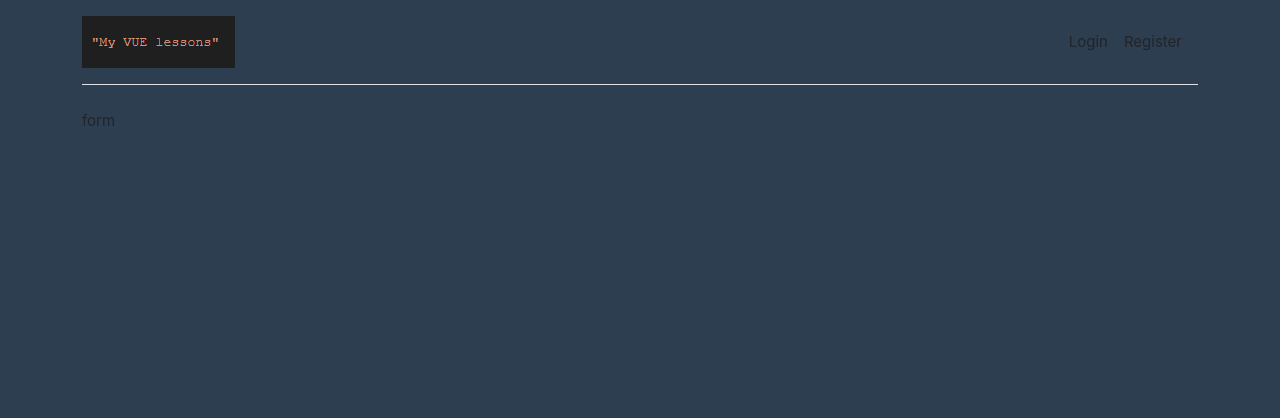
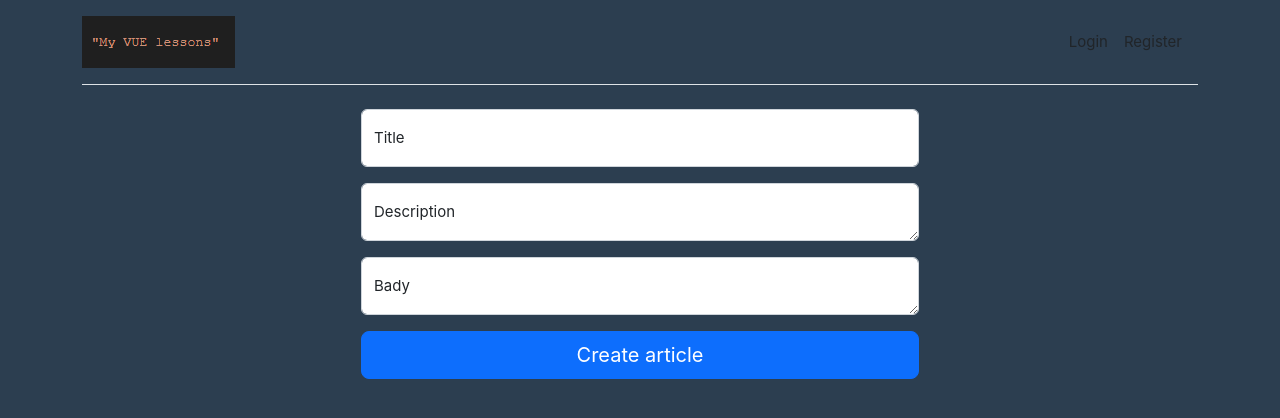
Before and after one commit to Mrkhan14/vuejs-vuex-application, a Vue app: page /create-article in a window 1280 px wide. Shown: the top 418 px of the page. Built offline with nearby package versions, Linux system fonts and the light colour scheme; no server answers.

Commit message:
#52. Create article UI #53. Create article API handler  54#  Delete API handler

```diff
--- a/src/components/ArticlesCard.vue
+++ b/src/components/ArticlesCard.vue
@@ -8,12 +8,15 @@
                 <p class="card-text">{{ articleProps.description.slice(0, 100) }}...</p>
                 <p class="text-muted">{{ new Date(articleProps.createdAt).toLocaleString('uzb') }}</p>
                 <button @click="navigeteHendler" class="btn btn-primary" style="margin-right: 10px;">Show</button>
-                <a href="#" class="btn btn-danger">Delet</a>
+                <button
+                    v-if="articleProps.author.username == user.username"
+                class="btn btn-danger">Delet</button>
             </div>
         </div>
     </div>
 </template>
 <script>
+import { mapState } from 'vuex';
 export default {
     name: 'ArticlesCord',
     props: {
@@ -22,6 +25,11 @@ export default {
             required: true
         }
     },
+    computed: {
+        ...mapState({
+            user: state => state.auth.user,
+        })
+    },
     methods: {
         navigeteHendler(){
             return this.$router.push(`/article/${this.articleProps.slug}`)
--- /dev/null
+++ b/src/modules/control.js
@@ -0,0 +1,34 @@
+import ArticleService from '../service/articles'
+
+const state = {
+	isLoading: false,
+}
+
+const mutations = {
+	createArticleStart(state) {
+		state.isLoading = true
+	},
+	createArticleSuccess() {
+		state.isLoading = false
+	},
+	createArticleFailure() {
+		state.isLoading = false
+	},
+}
+
+const actions = {
+	createArticle(context, article) {
+		return new Promise((resolve, reject) => {
+			context.commit('createArticleStart')
+			ArticleService.createArticle(article)
+				.then(() => context.commit('createArticleSuccess'))
+				.catch(() => context.commit('createArticleFailure'))
+		})
+	},
+}
+
+export default {
+	state,
+	mutations,
+	actions,
+}
--- a/src/service/articles.js
+++ b/src/service/articles.js
@@ -7,6 +7,9 @@ const ArticleService = {
 	articleDetail(slug) {
 		return axios.get(`/articles/${slug}`)
 	},
+	createArticle(article) {
+        return axios.post('/articles', {article})
+    },
 }
 
 export default ArticleService
--- a/src/store/index.js
+++ b/src/store/index.js
@@ -2,11 +2,12 @@ import { walk } from 'vue/compiler-sfc'
 import { createStore } from 'vuex'
 import auth from '../modules/auth'
 import articles from '../modules/articles'
+import control from '../modules/control'
 
 const store = createStore({
   state: {},
   mutations: {},
   actions: {},
-  modules: { auth, articles }
+  modules: { auth, articles, control }
 })
 export default store
--- /dev/null
+++ b/src/ui-components/TextArea.vue
@@ -0,0 +1,32 @@
+<template>
+    <div class="form-floating mb-3">
+        <textarea
+            :type="type"
+            class="form-control"
+            :id="label"
+            :placeholder="label"
+            @input="updateInput"
+            :value="modelValue"
+        >
+        </textarea>
+        <label :for="label">{{ label }}</label>
+    </div>
+</template>
+
+<script>
+export default {
+    name: 'TextArea',
+    props: {
+        label: String,
+        type: String,
+        modelValue: [String, Number]
+    },
+
+
+    methods: {
+        updateInput(e){
+            this.$emit('update:modelValue',  e.target.value)
+        }
+    },
+};
+</script>
--- a/src/ui-components/index.js
+++ b/src/ui-components/index.js
@@ -1,5 +1,6 @@
 import Button from './Button.vue';
 import Input from './Input.vue';
+import TextArea from './TextArea.vue';
 import Loader from "./Spinner.vue";
 
-export default [Button, Input, Loader];
+export default [Button, Input, Loader, TextArea];
--- a/src/views/CreateFormVue.vue
+++ b/src/views/CreateFormVue.vue
@@ -1,15 +1,70 @@
 <template>
 	<div>
-		<CreateForm/>
+		<!-- <CreateForm/> -->
+		<div class="w-50 mx-auto">
+			<form @submit.prevent>
+				<Input
+                :label="'Title'"
+                :type="'text'"
+                v-model="title"
+            	/>
+
+				<TextArea
+                :label="'Description'"
+                :type="'text'"
+                v-model="description"
+            	/>
+
+				<TextArea
+                :label="'Bady'"
+                :type="'text'"
+                v-model="body"
+            	/>
+
+				<Button
+					type="submit"
+					:disabled="isLoading"
+					@click="createArtivleHandler"
+				>
+					Create article
+				</Button>
+
+			</form>
+		</div>
 	</div>
 </template>
 
 <script>
-import{ CreateForm} from '@/components/'
+// import{ CreateForm} from '@/components/'
 import {mapState} from 'vuex'
 export default {
 	components: {
-		CreateForm,
+
 	},
+	data() {
+        return {
+            title: '',
+            description: '',
+            body: '',
+        }
+    },
+	computed: {
+        ...mapState({
+            isLoading: state => state.control.isLoading,
+        }),
+    },
+	methods:{
+		createArtivleHandler(){
+			const article = {
+                title: this.title,
+                body: this.body,
+                description: this.description,
+				tagList: []
+            }
+			this.$store.dispatch('createArticle', article);
+			this.$router.push({ name: 'home' })
+			console.log(article);
+		}
+	}
 }
 </script>
```
